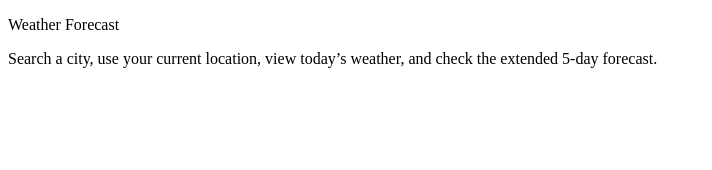
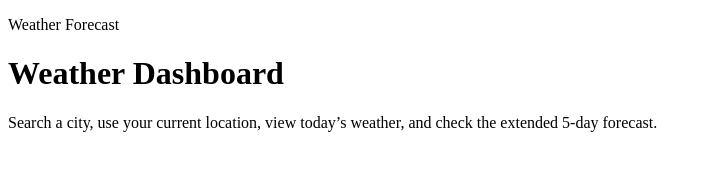
Before and after one commit to IamIshani/WeatherForecast-App, a plain HTML site: page index.html in a window 1280 px wide. Shown: the whole page, without its empty margins (0-712 px from the left). Drawn offline with Linux system fonts and the light colour scheme.

Commit message:
h1 is added after first p

```diff
--- a/index.html
+++ b/index.html
@@ -10,6 +10,7 @@
         <div>
             <header>
                 <p>Weather Forecast</p>
+                <h1>Weather Dashboard</h1>
                 <p>Search a city, use your current location, view today’s weather, and check the extended 5-day forecast.</p>
             </header>
         </div>
```
